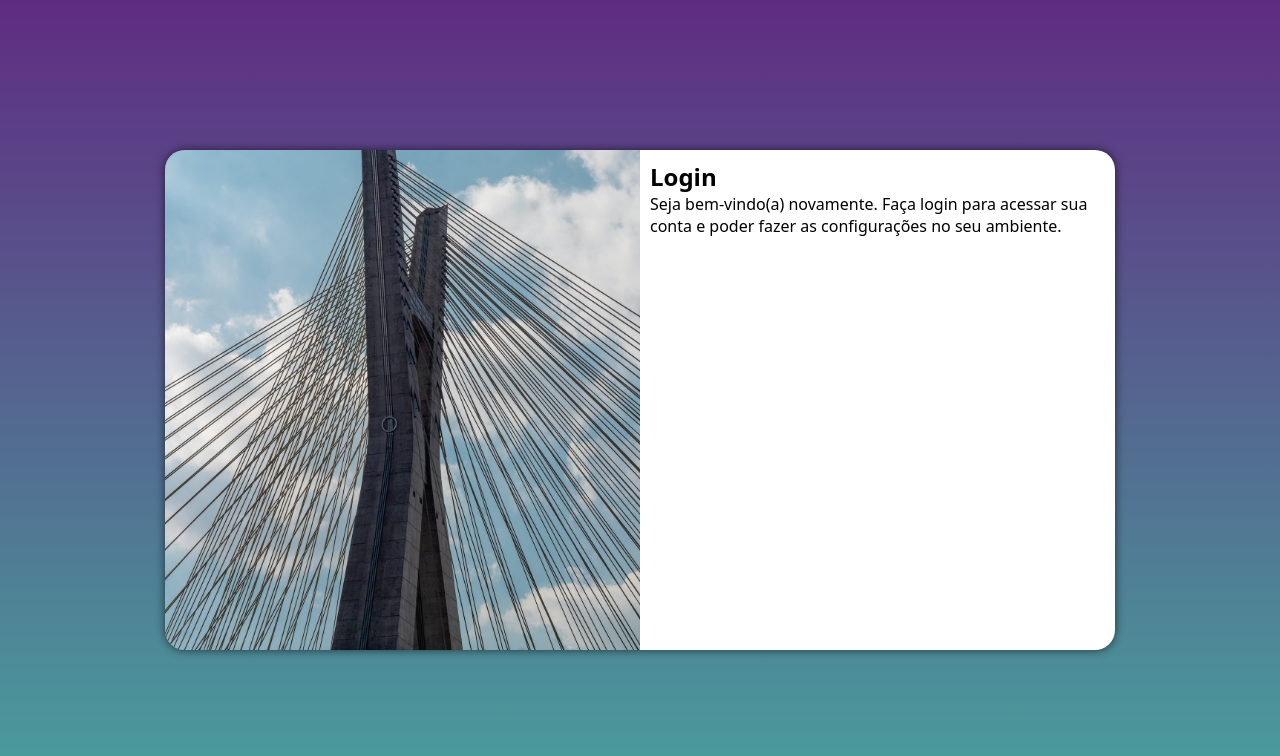
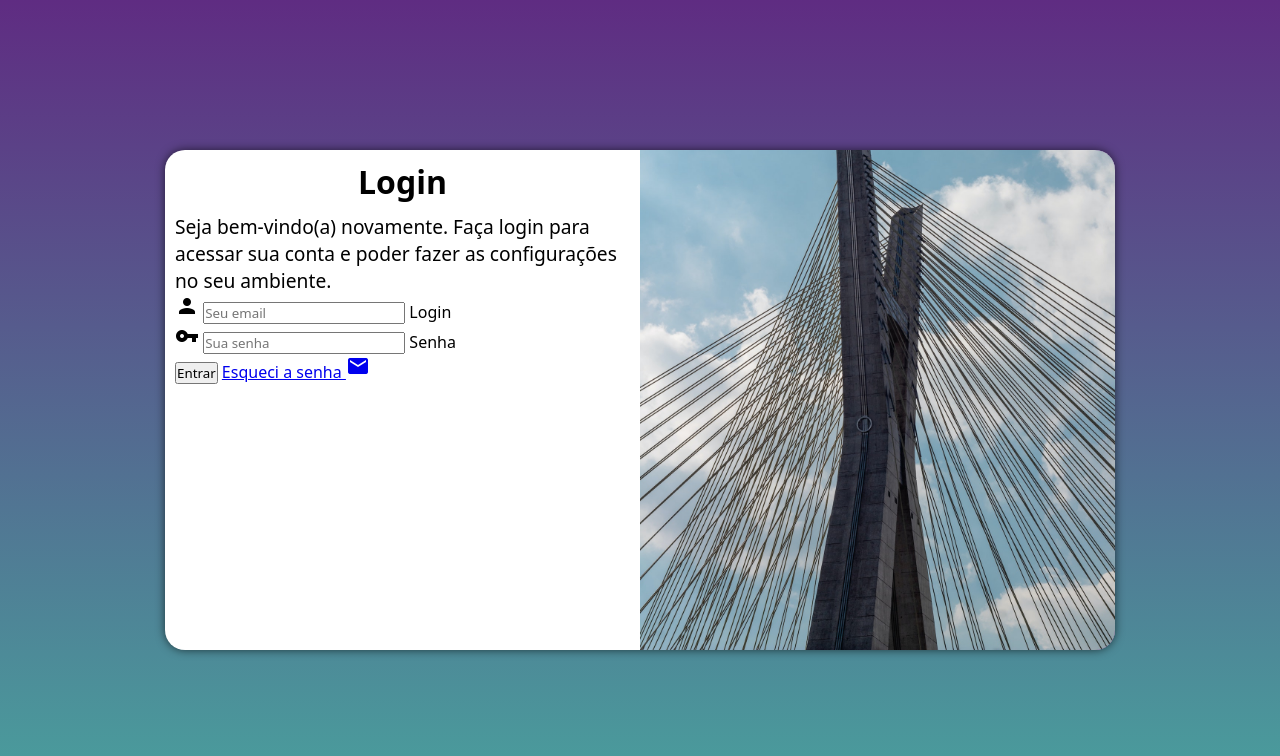
Before and after one commit to CarlosPrecoma/Projeto-login, a plain HTML site: page index.html in a window 1280 px wide. Drawn offline with Linux system fonts and the light colour scheme.

Commit message:
adicionei o formulario

```diff
--- a/estilos/media-query.css
+++ b/estilos/media-query.css
@@ -25,14 +25,20 @@
         width: 950px;
     }
     section#login > div#imagem {
-        float: left;
+        float: right;
         width: 50%;
         height: 100%;
 
     }
     section#login > div#formulario {
-        float: right;
+        float: left;
         width: 50%;
+    }
+    div#formulario > h1 {
+        font-size: 2em;
+    }
+    div#formulario > p {
+        font-size: 1.2em;
 
     }
 
--- a/estilos/style.css
+++ b/estilos/style.css
@@ -31,12 +31,12 @@ section#login {
     overflow: hidden;/*tudo que esta fora da borda esconde*/
 
     background-color:white ;
-    width: 250px;
+    width: 260px;
     height: 500px;
     border-radius: 20px;
     box-shadow: 0px 0px 10px rgba(0, 0, 0, 0.624);
 
-    transition: width 0.5s, height 0.5s;
+    transition: width 0.3s, height 0.3s;
     transition-timing-function:ease ;
 }
 section#login > div#imagem {
@@ -51,3 +51,11 @@ section#login > div#formulario {
     display: block;
     padding: 10px;
 }
+div#formulario > h1 {
+    text-align: center;
+    margin-bottom: 10px;
+}
+div#formulario > p {
+    font-size: 0.8em;
+
+}
--- a/index.html
+++ b/index.html
@@ -5,6 +5,7 @@
     <meta http-equiv="X-UA-Compatible" content="IE=edge">
     <meta name="viewport" content="width=device-width, initial-scale=1.0">
     <title>Projeto Login</title>
+    <link href="https://fonts.googleapis.com/icon?family=Material+Icons" rel="stylesheet">
     <link rel="stylesheet" href="estilos/style.css">
     <link rel="stylesheet" href="estilos/media-query.css">
 </head>
@@ -17,8 +18,21 @@
             <div id="formulario">
                 <h1>Login</h1>
                 <p>Seja bem-vindo(a) novamente. Faça login para acessar sua conta e poder fazer as configurações no seu ambiente. </p>
-                <form action="login.php" method="post">
-
+                <form action="login.php" method="post" autocomplete="on">
+                    <div class="campo">
+                        <i class="material-icons">person</i>
+                        <input type="email" name="login" id="ilogin" placeholder="Seu email" autocomplete="email" required maxlength="30px">
+                        <label for="login"> Login</label>
+                    </div>
+                    <div class="campo">
+                        <i class="material-icons">vpn_key</i>
+                        <input type="password" name="senha" id="isenha" placeholder="Sua senha" autocomplete="current-password" required minlength="8" maxlength="20">
+                        <label for="isenha">Senha</label>
+                    </div>
+                    <input type="submit" value="Entrar">
+                    <a href="esqueci a senha">
+                        Esqueci a senha <i class="material-icons">mail</i>
+                    </a>
                 </form>
             </div>
         </section>
```
